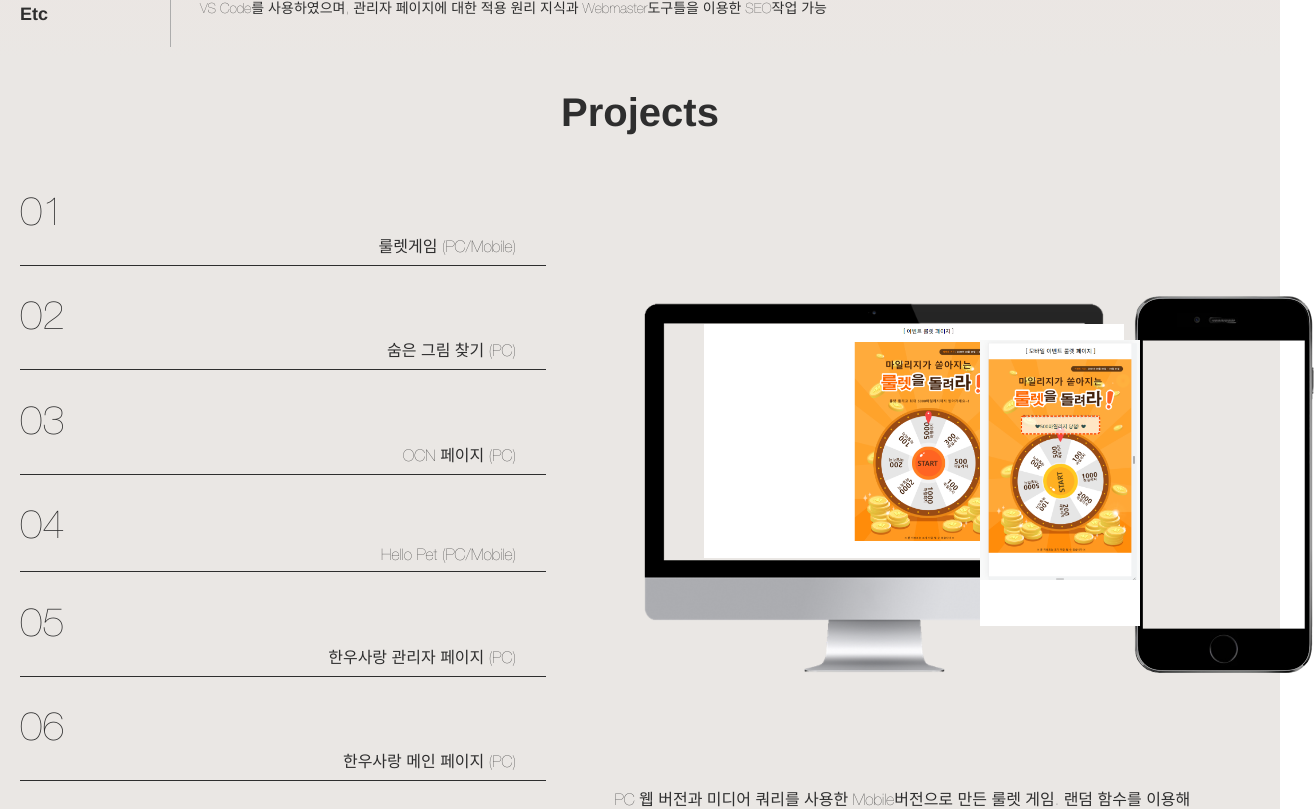
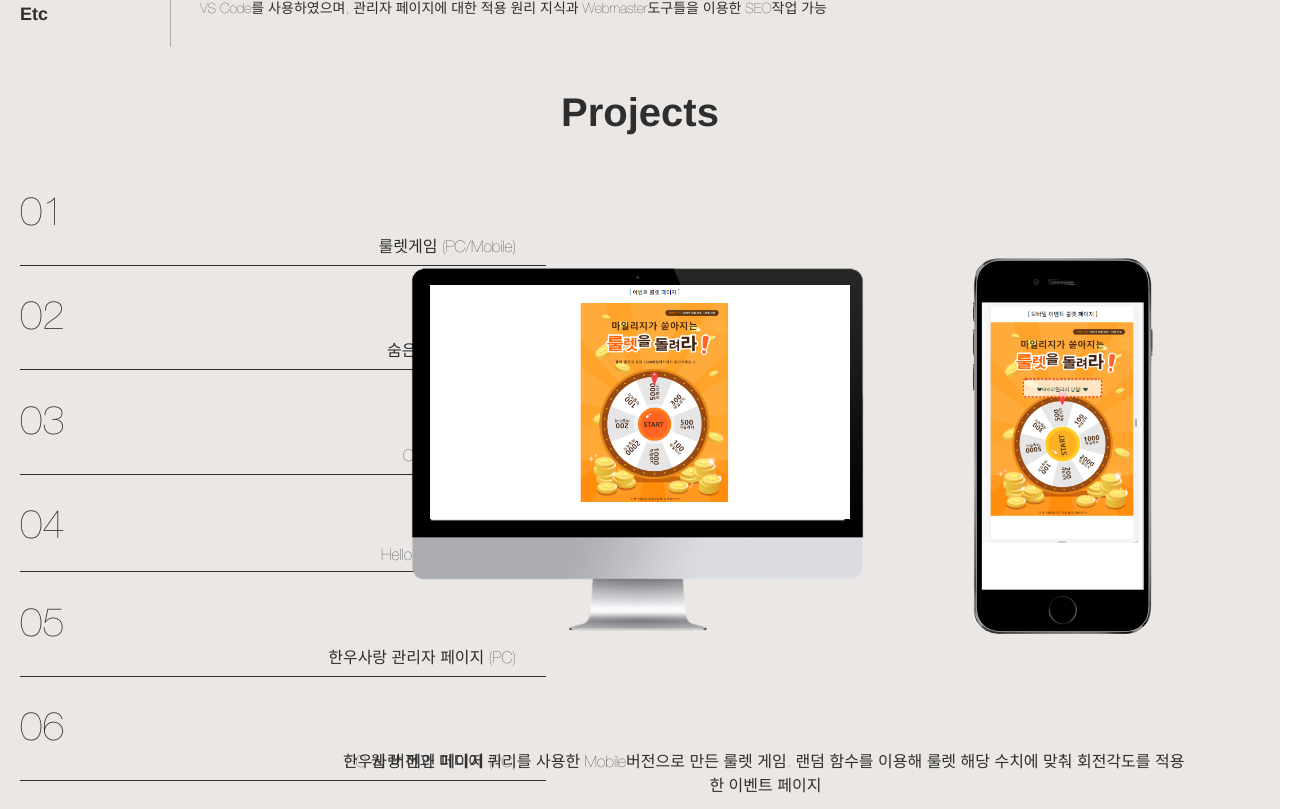
Before and after one commit to manjyuriah/portfolio_24, a React (Create React App) app: page / in a window 1280 px wide. Shown: the part 1780-2589 px from the top of the page, 1314 px wide, since content can reach past the window. Built offline with nearby package versions, Linux system fonts and the light colour scheme.

Commit message:
FIX 프로젝트 이미지 CSS수정

```diff
--- a/src/components/Projects.scss
+++ b/src/components/Projects.scss
@@ -5,7 +5,7 @@ ul,ol{
 }
 .projects-container{
     width: 100%;
-    height: 1000px;
+    height: 1080px;
     // background:linear-gradient(#F7DCDB,#EAE7E4);
     background-color: #EAE7E4;
 }
@@ -46,15 +46,19 @@ ul,ol{
     }
 }
 .preview{
-    width: 45%;
-    height: 700px;
+    width: 850px;
+    height: 550px;
     position: absolute;
-    top: 8%;
+    top: 20%;
     right: 7%;
     display: flex;
     justify-content: space-around;
     >img{
         object-fit: contain;
+        width: 500px;
+        height: 400px;
+        position: relative;
+        top: 0;
         &:first-child{
             width: 520px;
         }
@@ -72,8 +76,8 @@ ul,ol{
         position: absolute;
         width: 420px;
         height: 234px;
-        left: 90px;
-        top: 190px;
+        top: 7%;
+        right: 40%;
         overflow: hidden;
         background-color: #EAE7E4;
         font-weight: bold;
@@ -91,8 +95,8 @@ ul,ol{
         position: absolute;
         width:160px;
         height: 286px;
-        right: 50px;
-        top: 206px;
+        right: 48px;
+        top: 57px;
         overflow: hidden;
         background-color: #fff;
         font-weight: bold;
```
